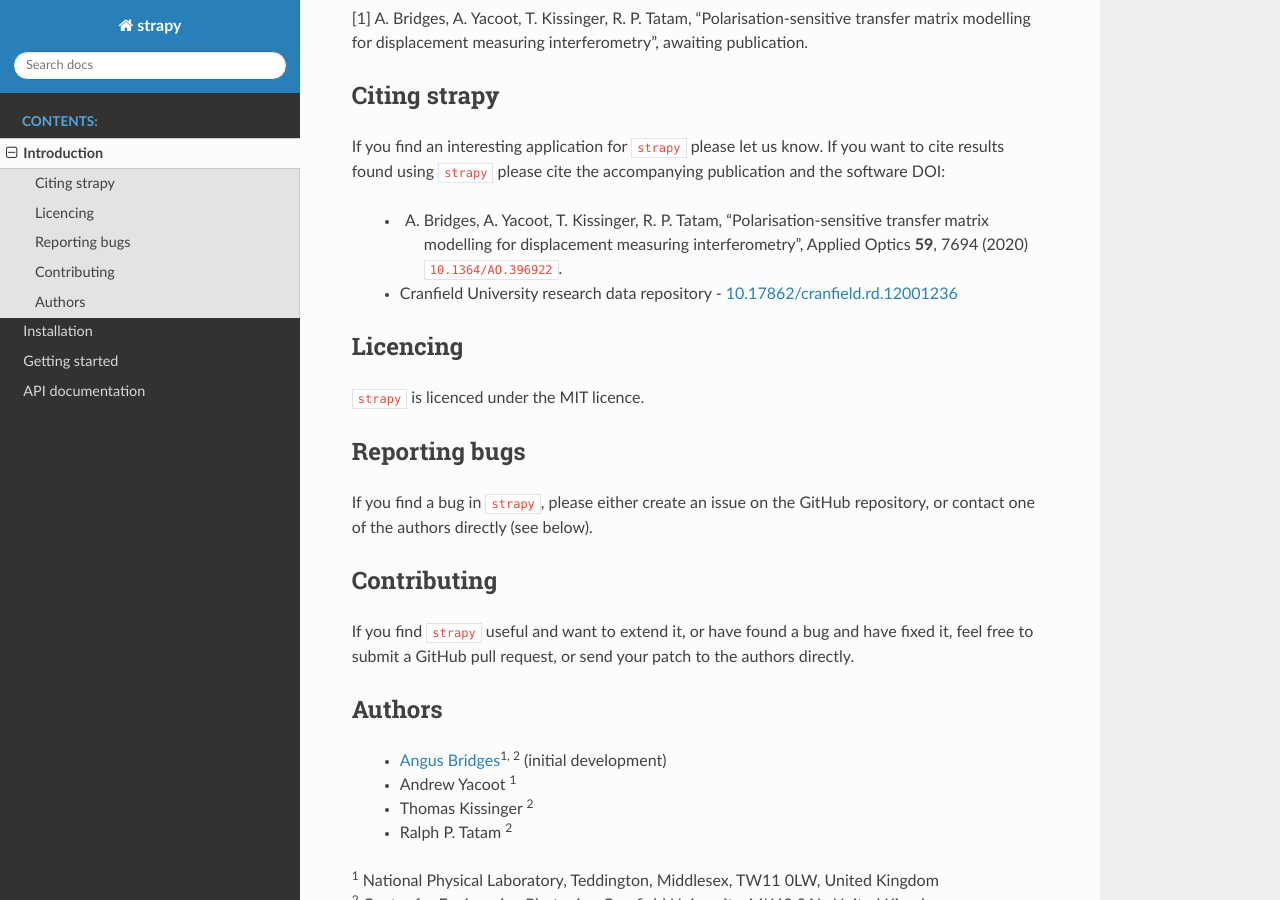
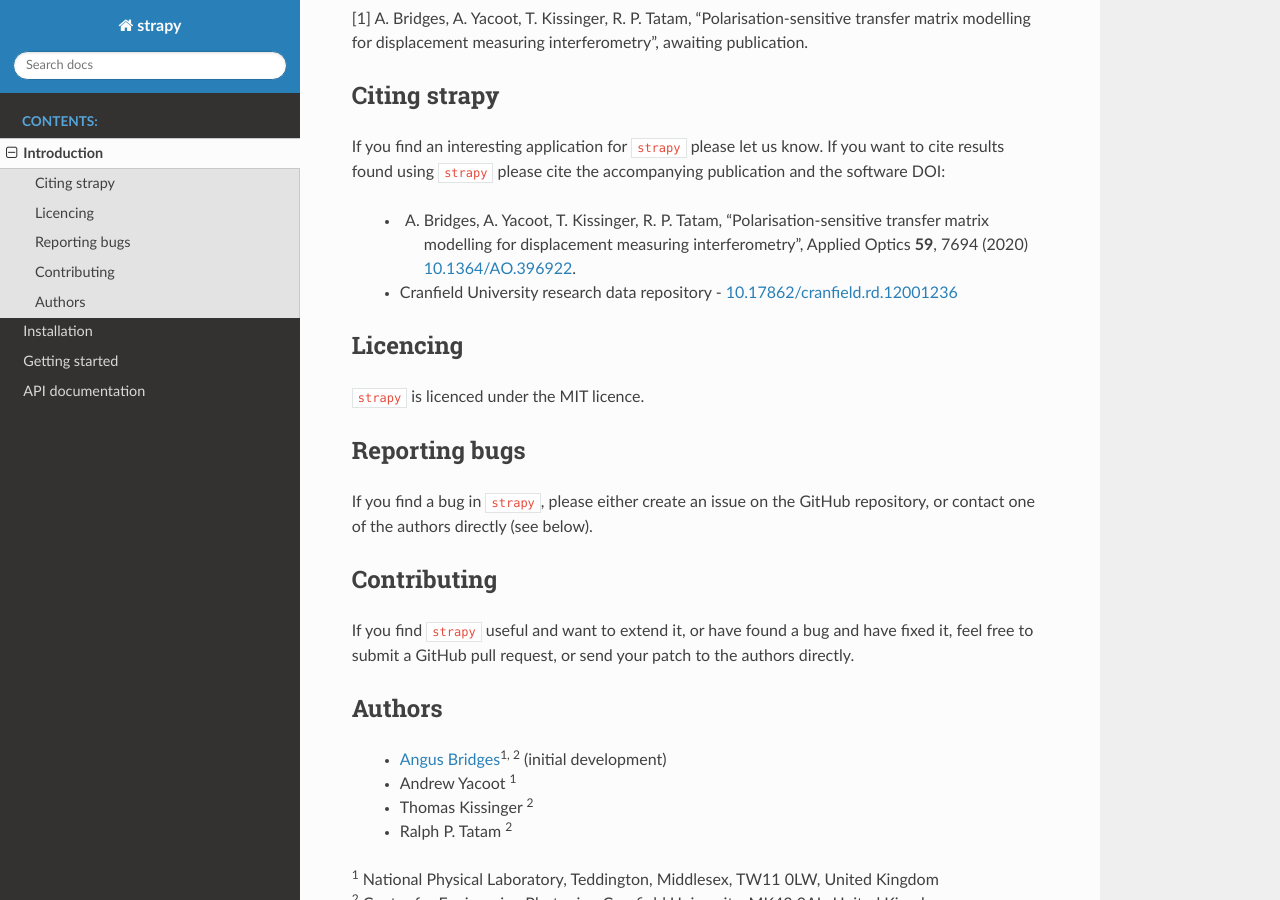
Before and after one commit to strapy-project/strapy, a Sphinx documentation site: the page built from doc/source/introduction.rst, in a window 1280 px wide and 900 px high, scrolled down 419 px. Built offline with Sphinx 7.4.7 and the Read the Docs theme 2.0.0, drawn with Linux system fonts in a browser that asks for light colours; cross-references to code outside the pages are shown as plain code.

```diff
--- a/doc/source/introduction.rst
+++ b/doc/source/introduction.rst
@@ -27,7 +27,7 @@ If you find an interesting application for `strapy` please let us know. If you
 want to cite results found using `strapy` please cite the accompanying
 publication and the software DOI:
 
-    * A. Bridges, A. Yacoot, T. Kissinger, R. P. Tatam, “Polarisation-sensitive transfer matrix modelling for displacement measuring interferometry”, Applied Optics **59**, 7694 (2020) `10.1364/AO.396922 <https://doi.org/10.1364/AO.396922>`.
+    * A. Bridges, A. Yacoot, T. Kissinger, R. P. Tatam, “Polarisation-sensitive transfer matrix modelling for displacement measuring interferometry”, Applied Optics **59**, 7694 (2020) `10.1364/AO.396922 <https://doi.org/10.1364/AO.396922>`_.
 
     * Cranfield University research data repository - `10.17862/cranfield.rd.12001236 <https://doi.org/10.17862/cranfield.rd.12001236>`_
 
```
